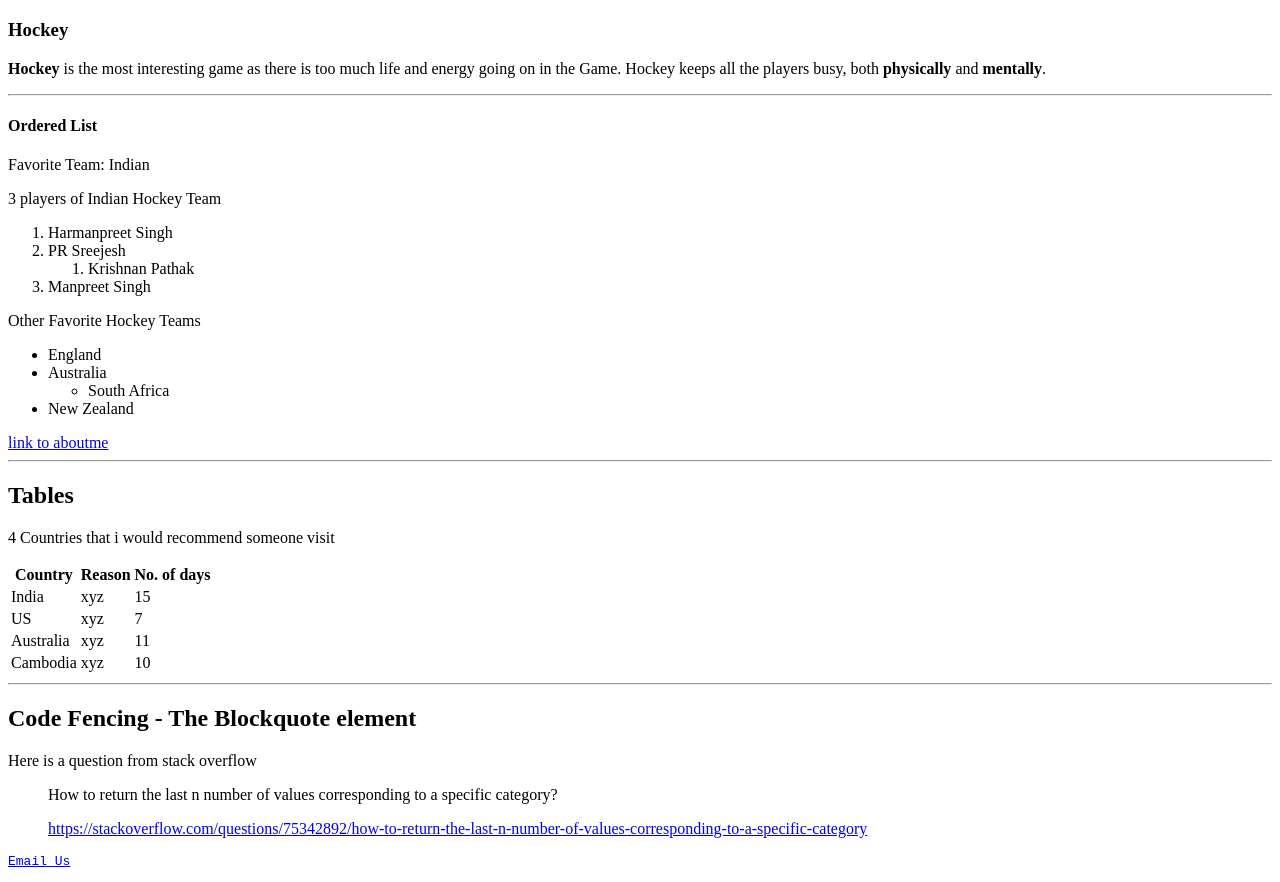
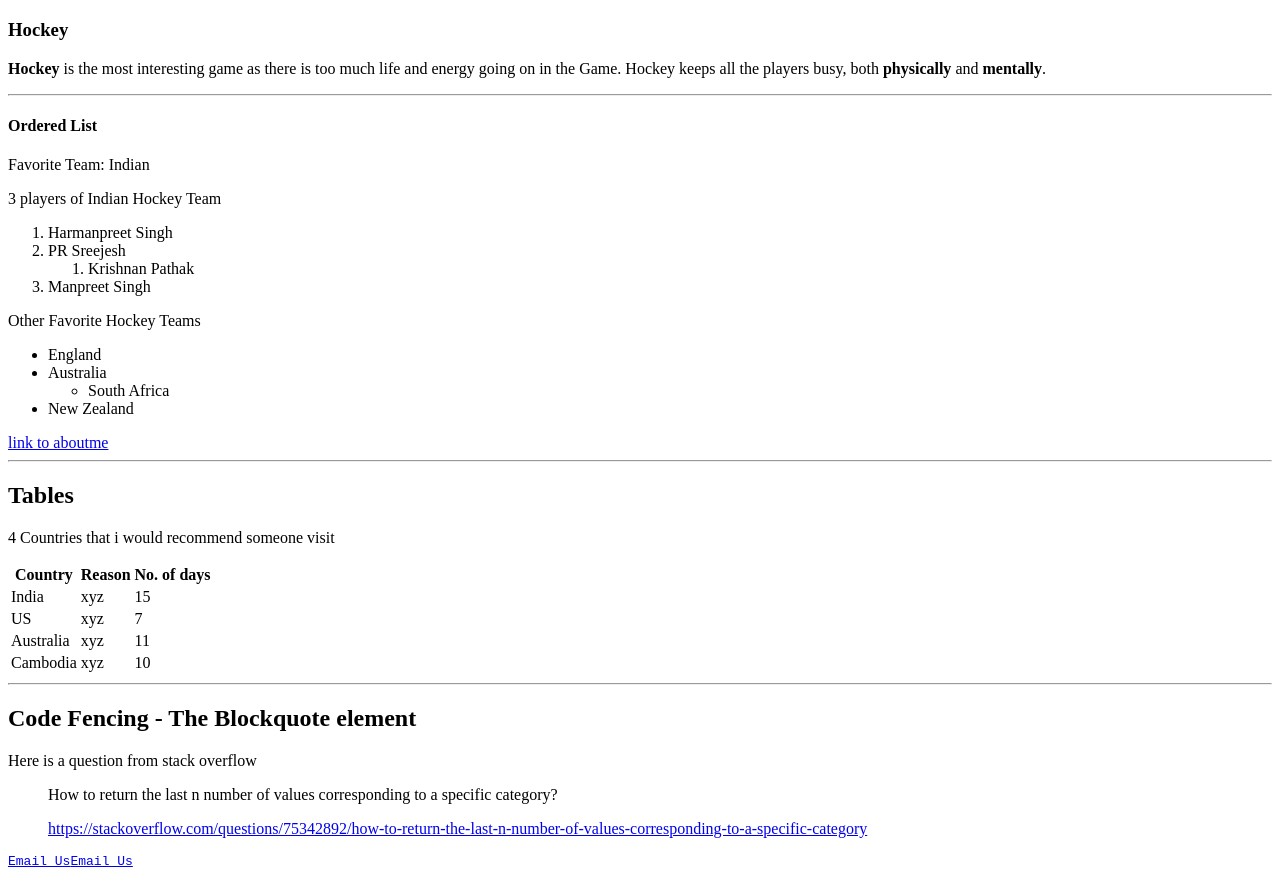
Before and after one commit to 44-563-Web-Apps-S23/44563-webapps-assignment-3-Greeshma0911, a plain HTML site: page index.html in a window 1280 px wide. Shown: the part 87-969 px from the top of the page. Drawn offline with Linux system fonts and the light colour scheme.

Commit message:
making corrections assignment

```diff
--- a/index.html
+++ b/index.html
@@ -67,7 +67,7 @@
             <p>Here is a question from stack overflow</p>
             <blockquote>How to return the last n number of values corresponding to a specific category?</blockquote>
             <a href="https://stackoverflow.com/questions/75342892/how-to-return-the-last-n-number-of-values-corresponding-to-a-specific-category"><blockquote cite="https://stackoverflow.com/questions/75342892/how-to-return-the-last-n-number-of-values-corresponding-to-a-specific-category">https://stackoverflow.com/questions/75342892/how-to-return-the-last-n-number-of-values-corresponding-to-a-specific-category</blockquote></a>
-            <pre><a href="mailto:someone@yoursite.com">Email Us</a></pre>
+            <pre><a href="mailto:someone@yoursite.com">Email Us</a><a href="mailto:someone@yoursite.com">Email Us</a></pre>
         </body>
     </head>
 </html>
```
